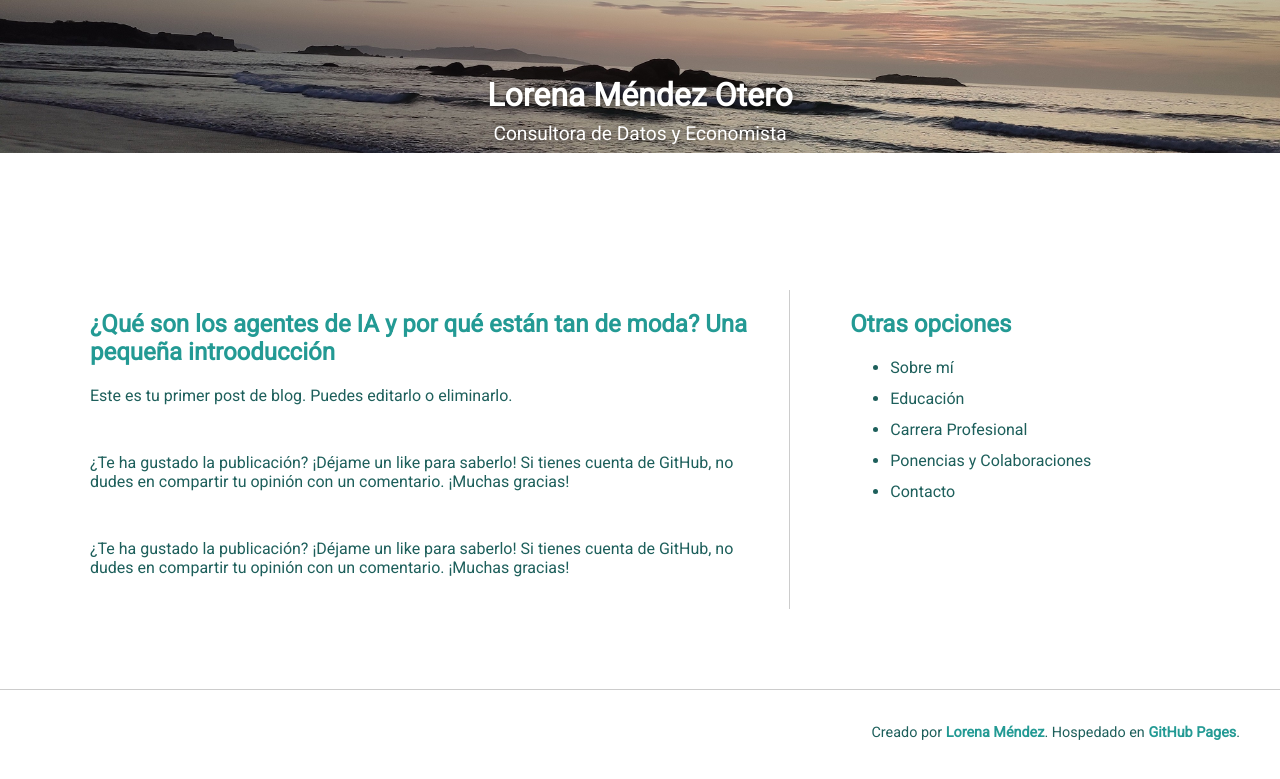
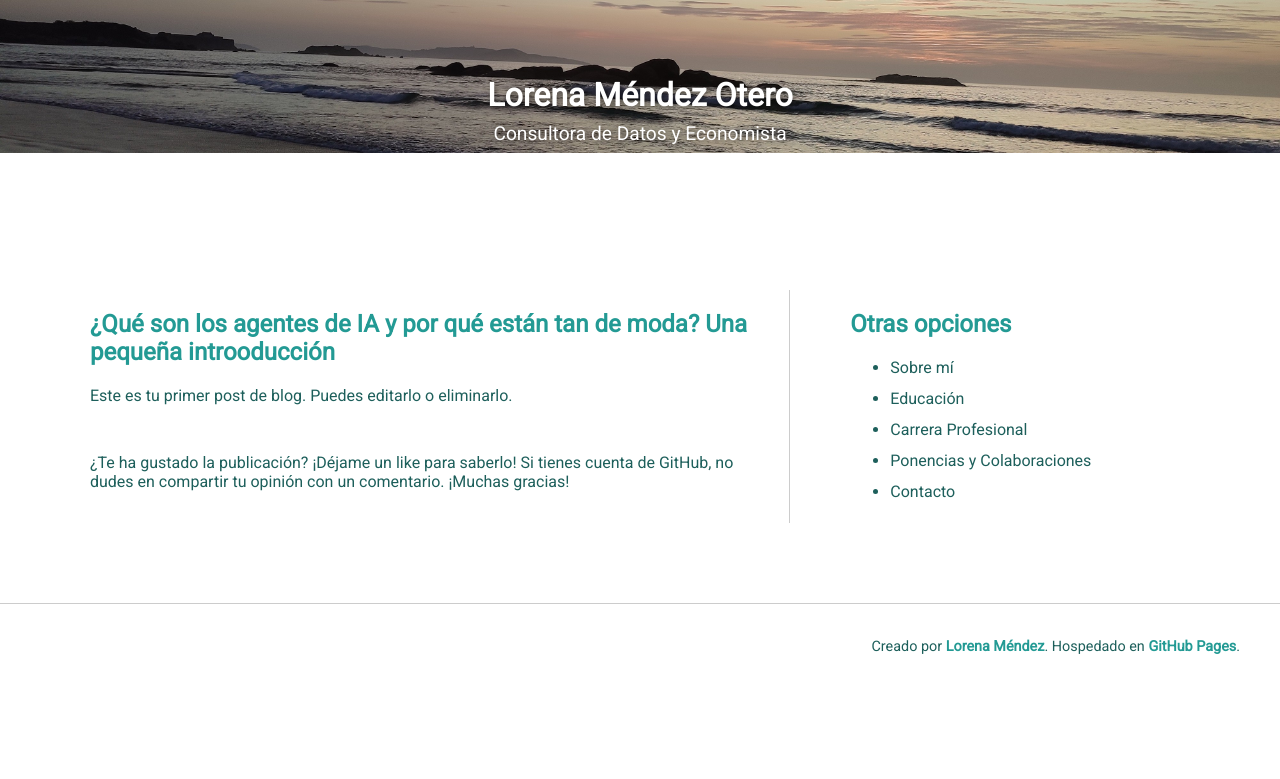
Before and after one commit to lmendezotero/lmendezotero.github.io, a Jekyll site: the page built from _posts/2025-06-28-introduccion-agentes-ia.md, in a window 1280 px wide. Shown: the top 779 px of the page. Built offline with Jekyll 4.4.1, drawn with Linux system fonts in a browser that asks for light colours; a script that is not in the unit is left out; comment, search, counter and statistics services are not loaded.

Commit message:
Update 2025-06-28-introduccion-agentes-ia.md

```diff
--- a/_posts/2025-06-28-introduccion-agentes-ia.md
+++ b/_posts/2025-06-28-introduccion-agentes-ia.md
@@ -11,35 +11,3 @@ permalink: /2025-06-28-introduccion-agentes-ia/
 
 
 Este es tu primer post de blog. Puedes editarlo o eliminarlo.
-
-
-
-<!-- Botón de reacciones (LikeBtn) -->
-<div style="margin-top: 3em; margin-bottom: 2em;">
-  <p style="font-weight: normal; font-size: 1rem; margin-bottom: 1.2em; color: #1D5F5B;">
-    ¿Te ha gustado la publicación? ¡Déjame un like para saberlo! Si tienes cuenta de GitHub, no dudes en compartir tu opinión con un comentario. ¡Muchas gracias!
-  </p>
-  <span class="likebtn-wrapper"
-        data-identifier="{{ page.slug | default: page.url }}"
-        data-theme="pill"
-        data-lang="es"
-        data-white_label="true"></span>
-</div>
-
-<script src="//w.likebtn.com/js/w/widget.js" async></script>
-
-<!-- Blqoue de Comentarios (Giscus) -->
-<div id="giscus_thread" style="margin-top: 2em;"></div>
-<script src="https://giscus.app/client.js"
-        data-repo="lmendezotero/lmendezotero.github.io"
-        data-repo-id="REPO_ID"
-        data-category="Comentarios"
-        data-category-id="CATEGORIA_ID"
-        data-mapping="pathname"
-        data-reactions-enabled="0"
-        data-emit-metadata="0"
-        data-input-position="bottom"
-        data-theme="light"
-        crossorigin="anonymous"
-        async>
-</script>
```
